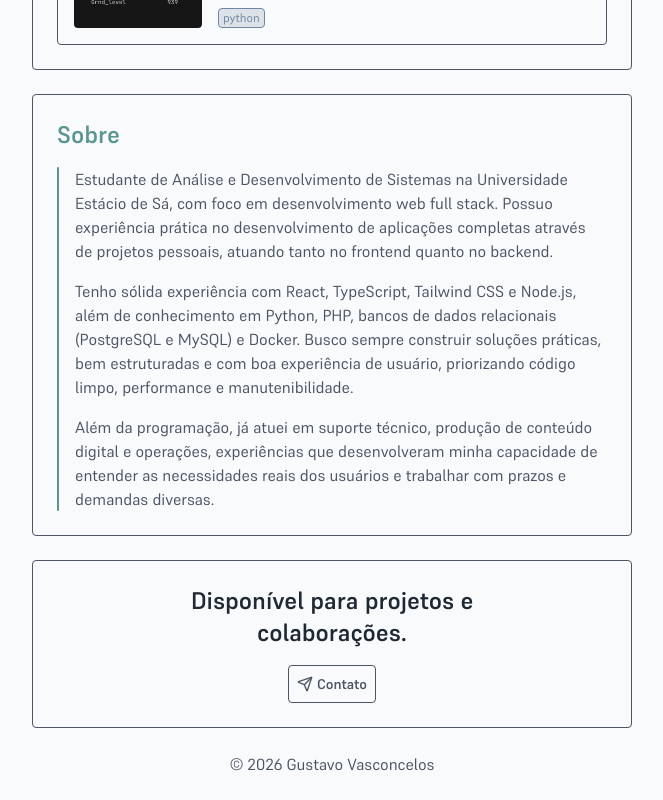
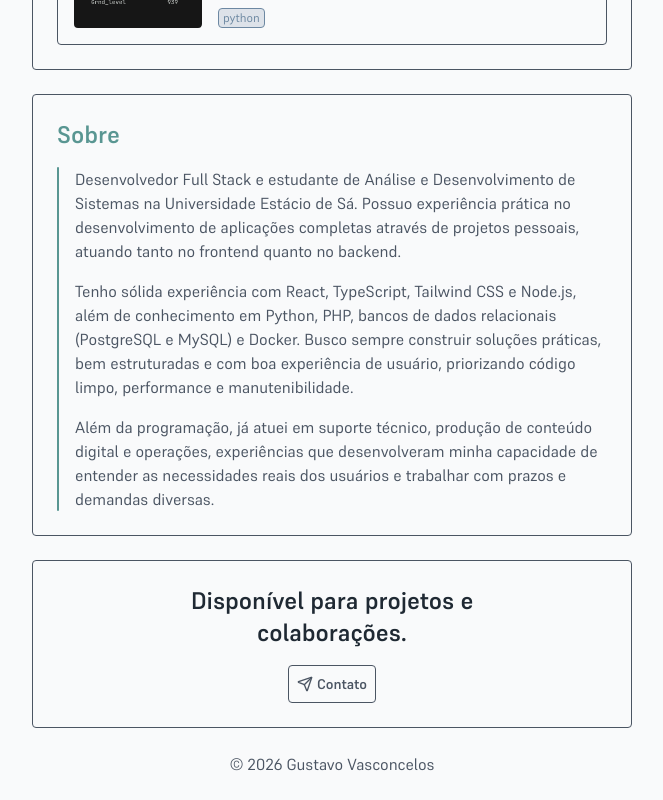
Before and after one commit to gusvsconcelos/portfolio, a React (Vite) app: page / in a window 1280 px wide. Shown: the part 1440-2240 px from the top of the page, without its empty margins (308-971 px from the left). Built offline with nearby package versions, Linux system fonts and the light colour scheme.

Commit message:
chore: update about-me introduction

```diff
--- a/src/components/layout/About.tsx
+++ b/src/components/layout/About.tsx
@@ -11,11 +11,10 @@ export default function About() {
         {/* About me */}
         <div className="flex flex-col gap-4 transition duration-300">
           <p>
-            Estudante de Análise e Desenvolvimento de Sistemas na Universidade
-            Estácio de Sá, com foco em desenvolvimento web full stack. Possuo
-            experiência prática no desenvolvimento de aplicações completas
-            através de projetos pessoais, atuando tanto no frontend quanto no
-            backend.
+            Desenvolvedor Full Stack e estudante de Análise e Desenvolvimento de
+            Sistemas na Universidade Estácio de Sá. Possuo experiência prática
+            no desenvolvimento de aplicações completas através de projetos
+            pessoais, atuando tanto no frontend quanto no backend.
           </p>
           <p>
             Tenho sólida experiência com React, TypeScript, Tailwind CSS e
```
